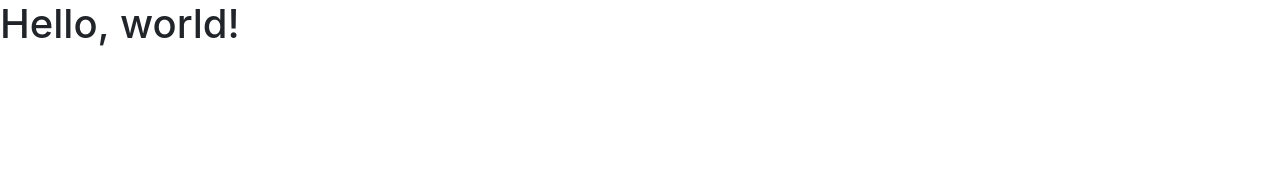
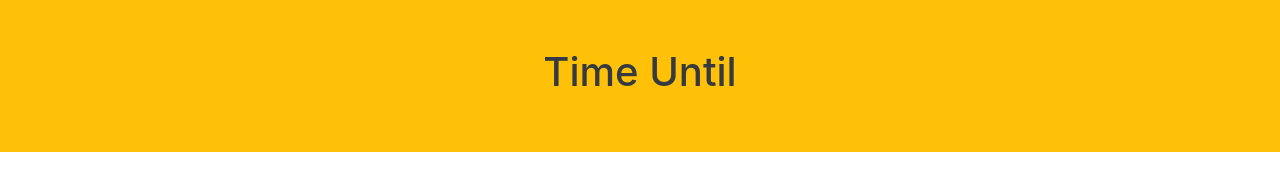
Before and after one commit to Hatsuya1993/Time-Until, a plain HTML site: page index.html in a window 1280 px wide. Drawn offline with nearby package versions, Linux system fonts and the light colour scheme.

Commit message:
HTML Done

```diff
--- a/index.html
+++ b/index.html
@@ -10,11 +10,17 @@
     <link rel="stylesheet" href="https://stackpath.bootstrapcdn.com/bootstrap/4.5.0/css/bootstrap.min.css"
         integrity="sha384-9aIt2nRpC12Uk9gS9baDl411NQApFmC26EwAOH8WgZl5MYYxFfc+NcPb1dKGj7Sk" crossorigin="anonymous">
 
-    <title>Hello, world!</title>
+    <title>Time Until</title>
 </head>
 
 <body>
-    <h1>Hello, world!</h1>
+    <section id="main" class="bg-warning text-dark p-5">
+        <div class="container-fluid text-center">
+            <h1>Time Until</h1>
+            <h1 class="real"></h1>
+            <h1 class="answer"></h1>
+        </div>
+    </section>
 
     <!-- JQ -->
     <script src="https://ajax.googleapis.com/ajax/libs/jquery/3.5.1/jquery.min.js"></script>
```
